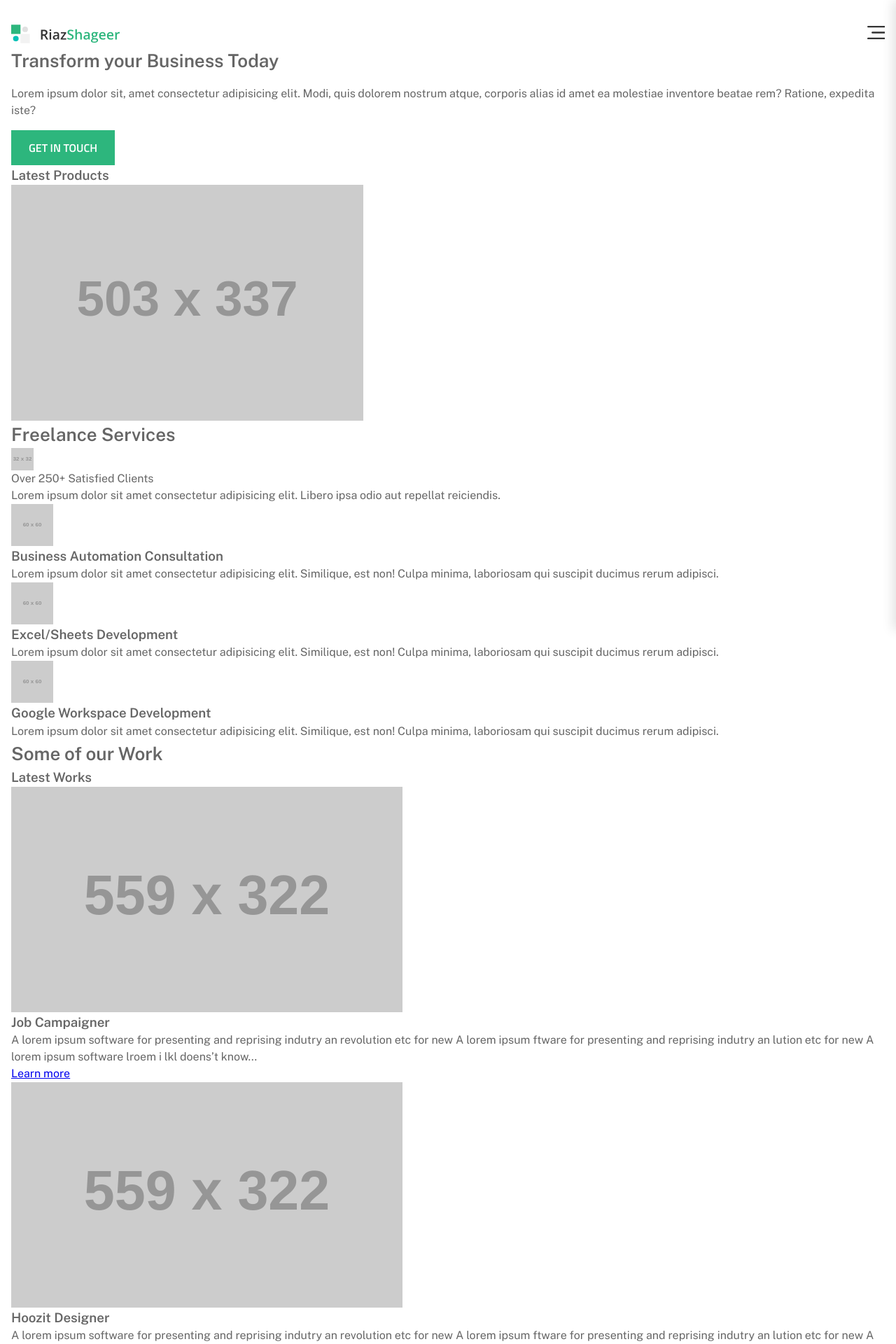
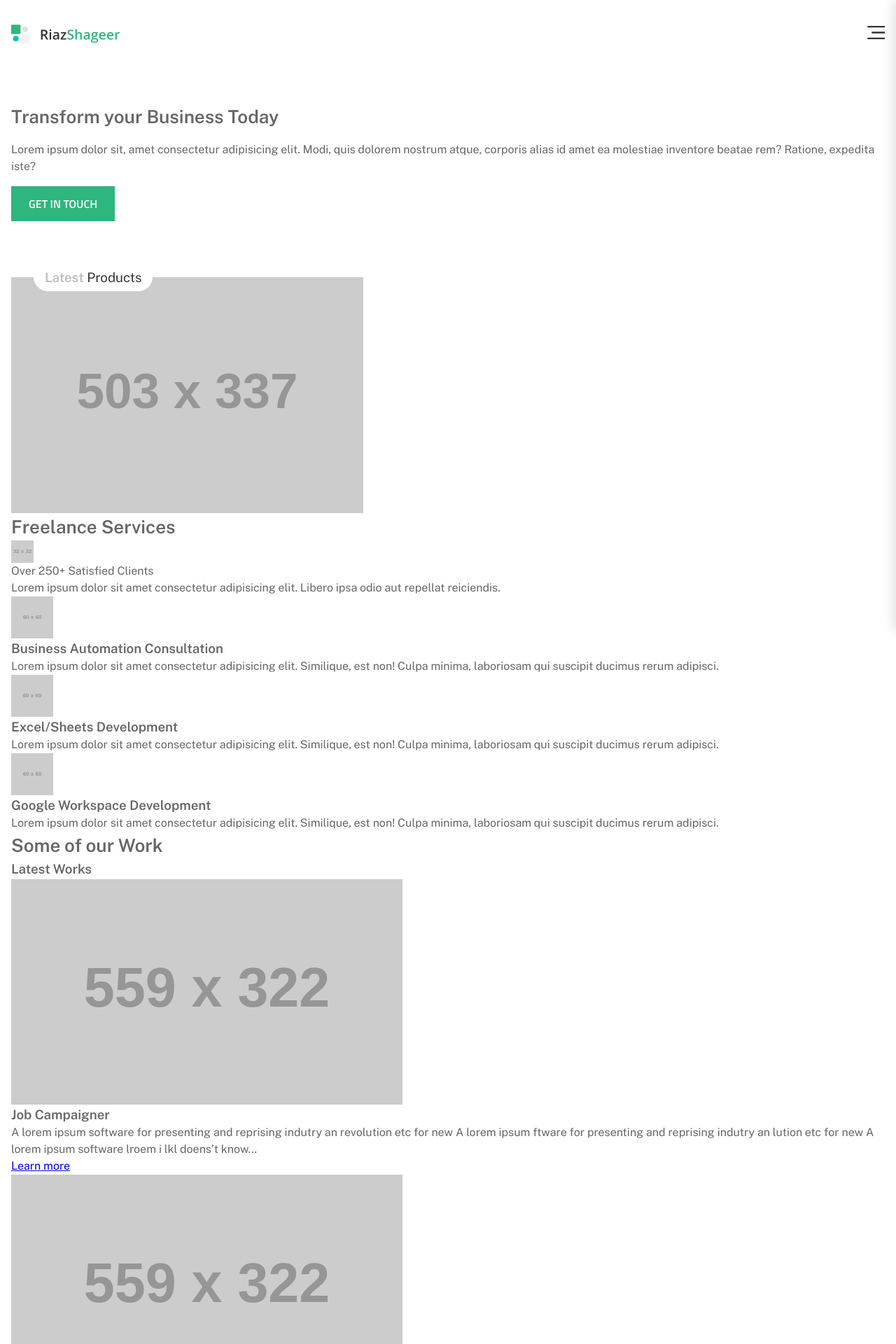
Before and after one commit to rshageer/rshageer.github.io, a Jekyll site: the page built from index.md, in a window 1280 px wide. Shown: the top 1920 px of the page at 70% size. Built offline with Jekyll 4.4.1, drawn with Linux system fonts in a browser that asks for light colours.

Commit message:
Added Typography styles and tab

```diff
--- a/_includes/hero.html
+++ b/_includes/hero.html
@@ -1,13 +1,15 @@
 <main aria-label="Main Header">
-  <article aria-labelledby="mainHeading">
-    <article class="flow">
+  <article aria-labelledby="mainHeading" class="home-hero | flow">
+    <article class="home-hero__text | flow">
       <h2 id="mainHeading">Transform your Business Today</h2>
       <p>Lorem ipsum dolor sit, amet consectetur adipisicing elit. Modi, quis dolorem nostrum atque, corporis
         alias id amet ea molestiae inventore beatae rem? Ratione, expedita iste?</p>
       <a href="#" class="button">GET IN TOUCH</a>
     </article>
-    <article aria-labelledby="heroImageHeader">
-      <h3 id="heroImageHeader">Latest Products</h3>
+    <article aria-labelledby="heroImageHeader" class="home-hero__img">
+      <h3 id="heroImageHeader" class="img-tab | weight-regular txt-clr-grey-300"><span
+          class="txt-clr-grey-700 | semibold">Latest</span>
+        Products</h3>
       <img src="https://dummyimage.com/503x337/ccc/333" alt="">
     </article>
   </article>
--- a/_sass/base/_vars.scss
+++ b/_sass/base/_vars.scss
@@ -22,6 +22,7 @@
   --clr-grey-300: #333333;
   --clr-grey-500: #666666;
   --clr-grey-600: #8a8a8a;
+  --clr-grey-700: #bdbdbd;
 
   --shadow-100: -4px 0px 16px rgba(0, 0, 0, 0.12);
 }
--- /dev/null
+++ b/_sass/blocks/_hero.scss
@@ -0,0 +1,13 @@
+.home-hero{
+  --flow-space: 5rem;
+}
+
+.home-hero__text{
+  --flow-space: 1rem;
+
+}
+
+
+.home-hero__img{
+  position: relative;
+}
--- a/_sass/blocks/_index.scss
+++ b/_sass/blocks/_index.scss
@@ -1,3 +1,4 @@
 @import './buttons';
 @import './nav';
 @import './page-header';
+@import './hero';
--- a/_sass/blocks/_page-header.scss
+++ b/_sass/blocks/_page-header.scss
@@ -1,5 +1,6 @@
 .page-header{
     justify-content: space-between;
+    margin-bottom: 5rem;
 }
 
 .page-header__logo{
--- a/_sass/utils/_index.scss
+++ b/_sass/utils/_index.scss
@@ -1,3 +1,5 @@
 @import './visually-hidden';
 @import './composition';
 @import './effects';
+@import './tabs';
+@import './typography';
--- /dev/null
+++ b/_sass/utils/_tabs.scss
@@ -0,0 +1,10 @@
+.img-tab{
+  padding-inline: 1rem;
+  padding-block: .375rem;
+  border-radius: 1000rem;
+  background-color: var(--img-tab-bg, white);
+
+  position: absolute;
+  transform: translateY(-50%) translateX(2rem);
+  z-index: 10;
+}
--- /dev/null
+++ b/_sass/utils/_typography.scss
@@ -0,0 +1,33 @@
+.txt-clr-primary-400 {
+  color: var(--clr-primary-400);
+}
+
+.txt-clr-primary-500 {
+  color: var(--clr-primary-500);
+}
+
+.txt-clr-grey-300 {
+  color: var(--clr-grey-300);
+}
+
+.txt-clr-grey-500 {
+  color: var(--clr-grey-500);
+}
+
+.txt-clr-grey-600 {
+  color: var(--clr-grey-600);
+}
+
+.txt-clr-grey-700 {
+  color: var(--clr-grey-700);
+}
+
+
+//Style
+.weight-regular {
+  font-weight: 400;
+}
+
+.semibold {
+  font-weight: 600;
+}
```
